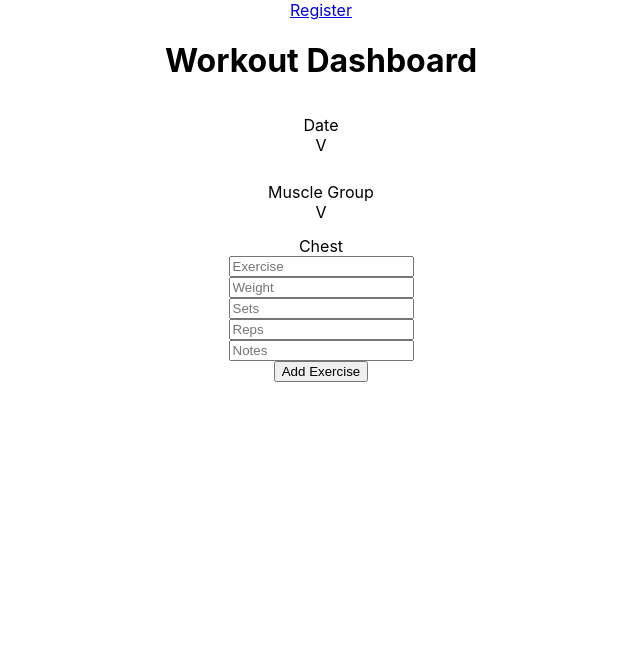
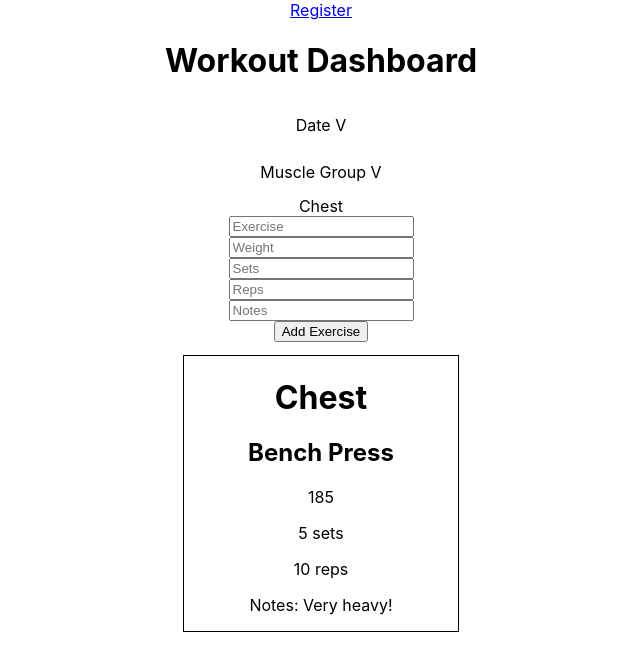
Before and after one commit to weightlifter-lambda/front-end, a React (Create React App) app: page /dashboard in a window 1280 px wide. Shown: the top 670 px of the page, without its empty margins (319-959 px from the left). Built offline with nearby package versions, Linux system fonts and the light colour scheme; sample sign-in values are in the browser's storage.

Commit message:
added simple workout card

```diff
--- a/src/App.css
+++ b/src/App.css
@@ -45,7 +45,7 @@
 }
 
 .workoutForm div {
-  margin: 1%;
+  margin: 1% 0%;
 }
 
 .dropdown {
@@ -72,3 +72,8 @@
 .dropdown-content a:hover {background-color: #ddd;}
 
 .dropdown:hover .dropdown-content {display: block;}
+
+ .workout-card {
+   border: 1px solid black;
+   padding: 0% 5%;
+ }
--- /dev/null
+++ b/src/components/dashboard/WorkoutCard.js
@@ -0,0 +1,18 @@
+import React from "react";
+import "../../App.css";
+
+
+const WorkoutCard = () => {
+  return (
+        <div className="workout-card">
+            <h1>Chest</h1>
+            <h2>Bench Press</h2>
+            <p>185</p>
+            <p>5 sets</p>
+            <p>10 reps</p>
+            <p>Notes: Very heavy!</p>
+        </div>
+  );
+};
+
+export default WorkoutCard;
--- a/src/components/dashboard/WorkoutForm.js
+++ b/src/components/dashboard/WorkoutForm.js
@@ -1,4 +1,5 @@
 import React, { useState } from "react";
+import WorkoutCard from './WorkoutCard';
 
 const WorkoutForm = () => {
   const [workout, setWorkout] = useState({
@@ -98,6 +99,7 @@ const WorkoutForm = () => {
       />
 
       <button type="submit">Add Exercise</button>
+      <WorkoutCard />
     </form>
   );
 };
```
